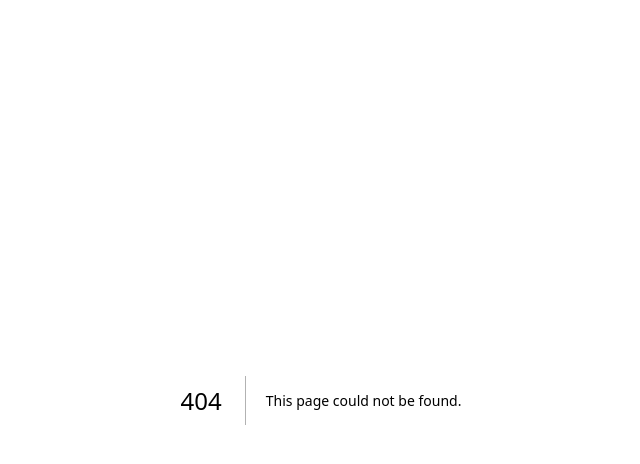
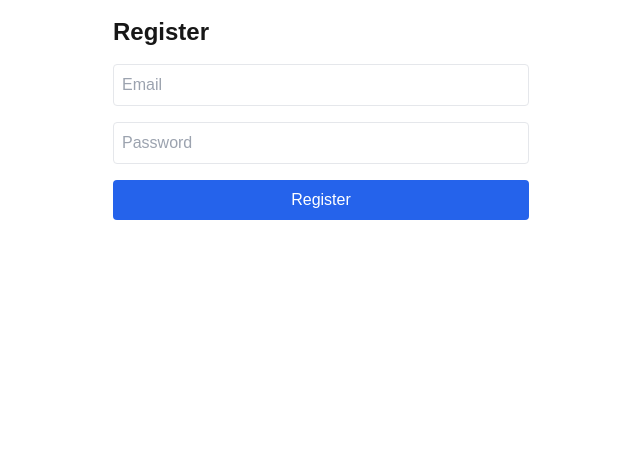
Before and after one commit to kbriyad007/myecommerce, a Next.js app: page /register in a window 1280 px wide. Before the commit this address had no page. Shown: the top 464 px of the page, without its empty margins (319-959 px from the left). Built offline with nearby package versions, Linux system fonts and the light colour scheme.

Commit message:
page.tsx

```diff
--- /dev/null
+++ b/app/register/page.tsx
@@ -0,0 +1,58 @@
+"use client";
+
+import { useState } from "react";
+
+export default function RegisterPage() {
+  const [email, setEmail] = useState("");
+  const [password, setPassword] = useState("");
+  const [message, setMessage] = useState("");
+
+  async function handleSubmit(e: React.FormEvent) {
+    e.preventDefault();
+    setMessage("");
+
+    const res = await fetch("/api/auth/register", {
+      method: "POST",
+      headers: { "Content-Type": "application/json" },
+      body: JSON.stringify({ email, password }),
+    });
+
+    const data = await res.json();
+    if (res.ok) {
+      setMessage("Registration successful!");
+    } else {
+      setMessage(data.error || "Something went wrong.");
+    }
+  }
+
+  return (
+    <main className="max-w-md mx-auto p-4">
+      <h1 className="text-2xl font-bold mb-4">Register</h1>
+      <form onSubmit={handleSubmit} className="flex flex-col gap-4">
+        <input
+          type="email"
+          placeholder="Email"
+          value={email}
+          onChange={e => setEmail(e.target.value)}
+          required
+          className="border p-2 rounded"
+        />
+        <input
+          type="password"
+          placeholder="Password"
+          value={password}
+          onChange={e => setPassword(e.target.value)}
+          required
+          className="border p-2 rounded"
+        />
+        <button
+          type="submit"
+          className="bg-blue-600 text-white py-2 rounded hover:bg-blue-700 transition"
+        >
+          Register
+        </button>
+      </form>
+      {message && <p className="mt-4 text-center">{message}</p>}
+    </main>
+  );
+}
```
